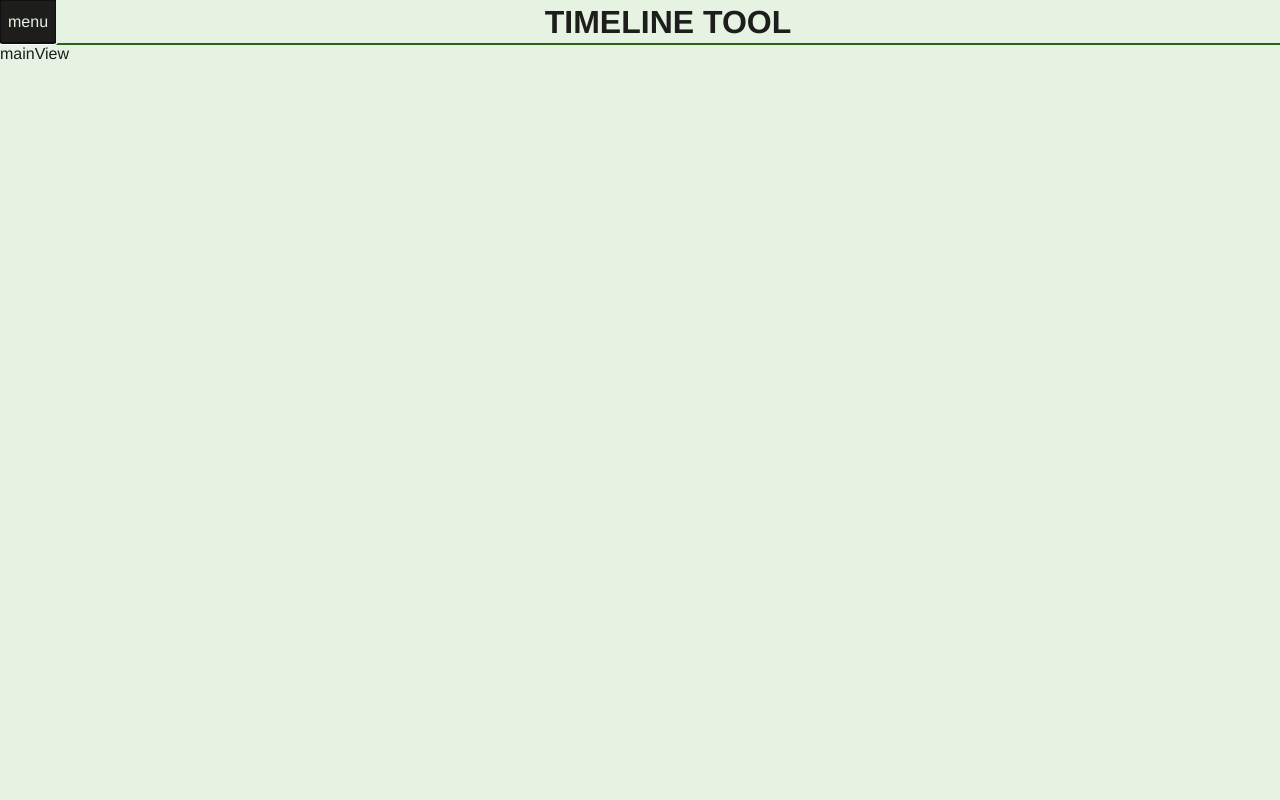
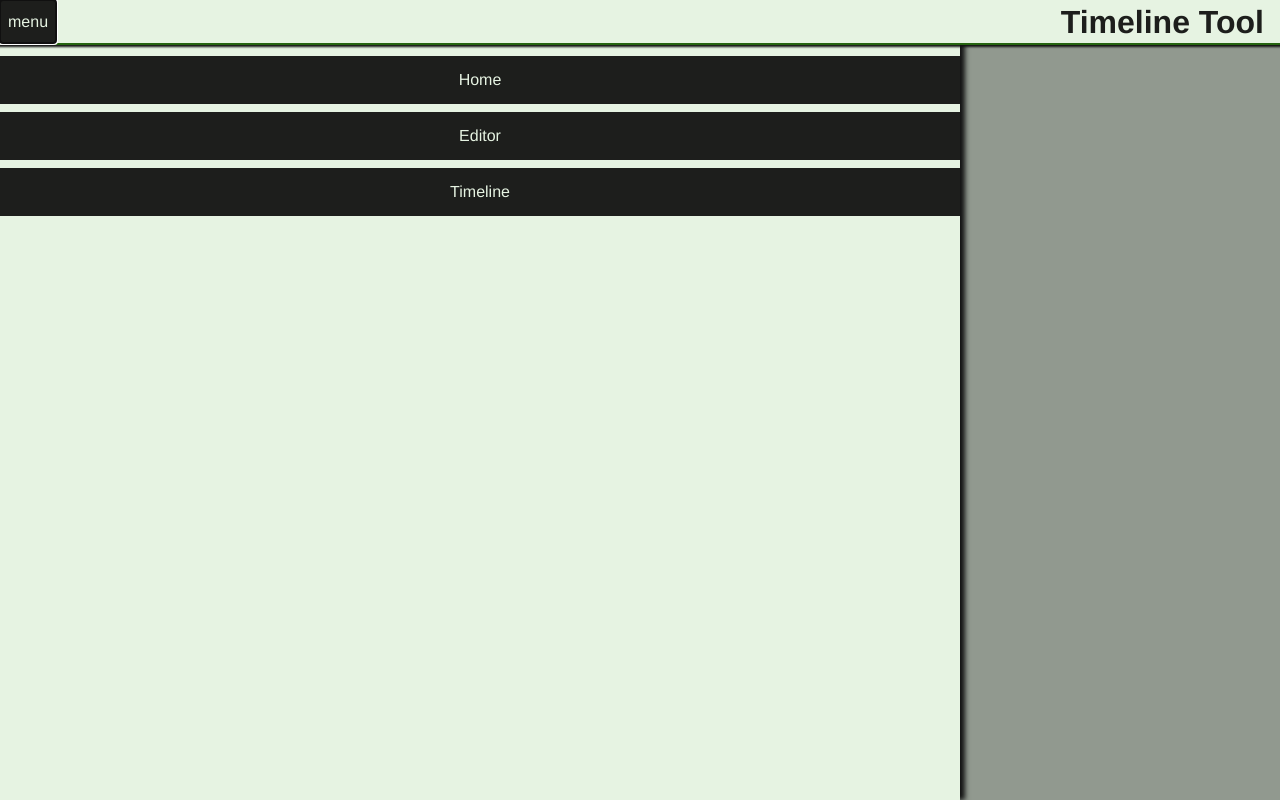
Before and after one commit to threadsmind/timeline-tool, a Vue app: page / in a window 1280 px wide. Both pictures are taken after a click on the button "menu". Built offline with nearby package versions, Linux system fonts and the light colour scheme.

Commit message:
Tab & menu state

```diff
--- a/src/App.vue
+++ b/src/App.vue
@@ -14,8 +14,8 @@
     font-weight: 400;
 
     color-scheme: light dark;
-    color: var(--primary);
-    background-color: var(--secondary);
+    color: var(--palette-primary);
+    background-color: var(--palette-secondary);
 
     font-synthesis: none;
     text-rendering: optimizeLegibility;
@@ -23,16 +23,22 @@
     -moz-osx-font-smoothing: grayscale;
     -webkit-text-size-adjust: 100%;
 
-    --primary: #e6f3e2;
-    --secondary: #1d1e1c;
-    --accent: #266411;
+    --palette-primary: #e6f3e2;
+    --palette-secondary: #1d1e1c;
+    --palette-accent: #266411;
+    --palette-shadow: #121212;
+
+    --z-index-appBar: 100;
+    --z-index-menu: 50;
+
+    --height-appBar: 3rem;
   }
   * {
     box-sizing: border-box;
     max-width: 100%;
     max-height: 100%;
-    color: var(--primary);
-    background-color: var(--secondary);
+    color: var(--palette-primary);
+    background-color: var(--palette-secondary);
   }
   body,
   html {
@@ -60,8 +66,8 @@
   }
   button {
     text-transform: none;
-    background-color: var(--primary);
-    color: var(--secondary);
+    background-color: var(--palette-primary);
+    color: var(--palette-secondary);
     border-radius: 0;
     border-style: none;
     padding: 0.5rem;
@@ -82,9 +88,9 @@
 
   @media (prefers-color-scheme: light) {
     :root {
-      --primary: #1d1e1c;
-      --secondary: #e6f3e2;
-      --accent: #266411;
+      --palette-primary: #1d1e1c;
+      --palette-secondary: #e6f3e2;
+      --palette-accent: #266411;
     }
   }
 </style>
--- a/src/components/AppBar.vue
+++ b/src/components/AppBar.vue
@@ -1,24 +1,29 @@
-<script setup lang="ts"></script>
+<script setup lang="ts">
+  import { menuStore } from '@s/menuStore'
+  import { tabStore } from '@s/tabStore'
+</script>
 
 <template>
   <div class="appbar">
-    <button class="full-height">menu</button>
+    <button class="full-height" @click="menuStore.toggleMenu">menu</button>
     <div class="apptitle full-height">
-      <h1>TIMELINE TOOL</h1>
+      <h1>{{ tabStore.currentTab.title }}</h1>
     </div>
   </div>
 </template>
 
 <style scoped>
   .appbar {
-    height: 3rem;
+    height: var(--height-appBar);
     display: flex;
+    justify-content: space-between;
     align-items: center;
-    border-bottom: 2px solid var(--accent);
+    border-bottom: 2px solid var(--palette-accent);
+    box-shadow: 0 -2px 2px 4px var(--palette-shadow);
+    z-index: 100;
   }
   .apptitle {
-    width: 100%;
-    text-align: center;
+    padding-right: 1rem;
   }
   button {
     display: block;
--- a/src/components/AppLayout.vue
+++ b/src/components/AppLayout.vue
@@ -1,4 +1,5 @@
 <script setup lang="ts">
+  import { tabMap, tabStore } from '@s/tabStore'
   import AppBar from './AppBar.vue'
   import AppMenu from './AppMenu.vue'
 </script>
@@ -7,7 +8,13 @@
   <div class="layout full-height">
     <AppMenu />
     <AppBar />
-    <div class="view full-height">mainView</div>
+    <div class="view full-height">
+      <component
+        :is="tabMap[tabStore.currentTab.id]"
+        v-if="tabStore.currentTab"
+      />
+      <div v-else>Something went wrong =(</div>
+    </div>
   </div>
 </template>
 
--- a/src/components/AppMenu.vue
+++ b/src/components/AppMenu.vue
@@ -1,20 +1,78 @@
-<script setup lang="ts"></script>
+<script setup lang="ts">
+  import { menuStore } from '@s/menuStore'
+  import { tabStore } from '@s/tabStore'
+
+  const setCurrentTab = (newTab: string) => {
+    tabStore.setCurrentTab(newTab)
+    menuStore.toggleMenu()
+  }
+</script>
 
 <template>
-  <div class="menu full-height">menu</div>
+  <Transition name="drawer">
+    <div v-if="menuStore.isOpen" class="drawer full-height">
+      <ul>
+        <li v-for="tab in tabStore.tabs" :key="tab.id">
+          <button @click="setCurrentTab(tab.id)">
+            {{ tab.tabName }}
+          </button>
+        </li>
+      </ul>
+    </div>
+  </Transition>
+  <Transition name="background">
+    <div
+      v-if="menuStore.isOpen"
+      class="drawer-background"
+      @click="menuStore.toggleMenu"
+    ></div>
+  </Transition>
 </template>
 
 <style scoped>
-  .menu {
-    display: none;
+  .drawer {
     position: absolute;
+    padding-top: var(--height-appBar);
     width: 75%;
-    box-shadow: 5px 0 5px #000;
-    left: -80vw;
-    transition: left 0.5s ease-out;
+    box-shadow: 5px 0 5px var(--palette-shadow);
+    z-index: var(--z-index-menu);
   }
-  .menu-open {
-    left: 0;
-    display: initial;
+  .drawer-background {
+    position: absolute;
+    background-color: var(--palette-shadow);
+    width: 100vw;
+    height: 100vh;
+    opacity: 0.4;
+    z-index: calc(var(--z-index-menu) - 10);
+  }
+
+  .drawer-background-enter-active,
+  .drawer-enter-active {
+    transition: transform 0.2s ease-in-out;
+  }
+  .drawer-background-leave-active,
+  .drawer-leave-active {
+    transition: transform 0.15s ease-in;
+  }
+  .drawer-enter-from,
+  .drawer-leave-to {
+    transform: translateX(-80vw);
+  }
+  .drawer-background-enter-from,
+  .drawer-background-leave-to {
+    opacity: 0;
+  }
+
+  ul {
+    padding: 0;
+    list-style: none;
+    margin: 0;
+  }
+  li {
+    margin-top: 0.5rem;
+  }
+  button {
+    width: 100%;
+    min-height: 3rem;
   }
 </style>
--- /dev/null
+++ b/src/components/TabEditor.vue
@@ -0,0 +1,5 @@
+<script setup lang="ts"></script>
+
+<template>Editor Tab</template>
+
+<style scoped></style>
--- /dev/null
+++ b/src/components/TabLanding.vue
@@ -0,0 +1,5 @@
+<script setup lang="ts"></script>
+
+<template>Landing Tab</template>
+
+<style scoped></style>
--- /dev/null
+++ b/src/components/TabTimeline.vue
@@ -0,0 +1,5 @@
+<script setup lang="ts"></script>
+
+<template>Timeline Tab</template>
+
+<style scoped></style>
--- /dev/null
+++ b/src/stores/menuStore.ts
@@ -0,0 +1,15 @@
+import { reactive } from 'vue'
+
+export class MenuState {
+  isOpen: boolean
+  constructor() {
+    this.isOpen = false
+  }
+
+  toggleMenu() {
+    this.isOpen = !this.isOpen
+  }
+}
+
+const menuState = new MenuState()
+export const menuStore = reactive(menuState)
--- /dev/null
+++ b/src/stores/tabStore.ts
@@ -0,0 +1,59 @@
+import TabEditorVue from '@c/TabEditor.vue'
+import TabLandingVue from '@c/TabLanding.vue'
+import TabTimelineVue from '@c/TabTimeline.vue'
+import { Component, reactive } from 'vue'
+
+export interface TabData {
+  id: string
+  title: string
+  tabName: string
+}
+
+export interface TabMap {
+  [name: string]: Component
+}
+
+export class TabState {
+  currentTab: TabData
+  tabs: TabData[]
+
+  constructor(_startingTab: string, _tabs: TabData[]) {
+    this.tabs = _tabs
+    this.currentTab = this._findTab(_startingTab) || _tabs[0]
+  }
+
+  setCurrentTab(newTab: string) {
+    const tabData = this._findTab(newTab)
+    if (tabData) this.currentTab = tabData
+  }
+
+  private _findTab(tabName: string): TabData | undefined {
+    return this.tabs.find((tab) => tab.id === tabName)
+  }
+}
+
+export const tabMap = {
+  landing: TabLandingVue,
+  editor: TabEditorVue,
+  timeline: TabTimelineVue,
+} as TabMap
+
+const tabs: TabData[] = [
+  {
+    id: 'landing',
+    title: 'Timeline Tool',
+    tabName: 'Home',
+  },
+  {
+    id: 'editor',
+    title: 'Editor',
+    tabName: 'Editor',
+  },
+  {
+    id: 'timeline',
+    title: 'Timeline',
+    tabName: 'Timeline',
+  },
+]
+const tabState = new TabState(tabs[0].id, tabs)
+export const tabStore = reactive(tabState)
--- a/tsconfig.json
+++ b/tsconfig.json
@@ -4,6 +4,7 @@
     "paths": {
         "@c/*": ["components/*"],
         "@a/*": ["assets/*"],
+        "@s/*": ["stores/*"]
     },
     "target": "esnext",
     "useDefineForClassFields": true,
--- a/vite.config.ts
+++ b/vite.config.ts
@@ -9,6 +9,7 @@ export default defineConfig({
     alias: {
       '@c': path.resolve(__dirname, './src/components'),
       '@a': path.resolve(__dirname, './src/assets'),
+      '@s': path.resolve(__dirname, './src/stores'),
     },
   },
 })
```
